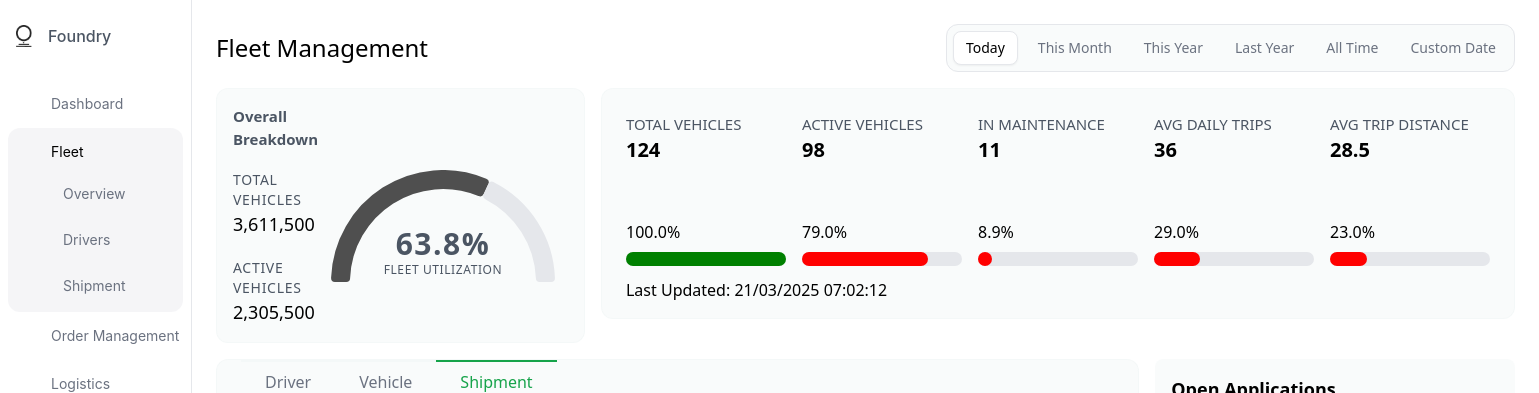
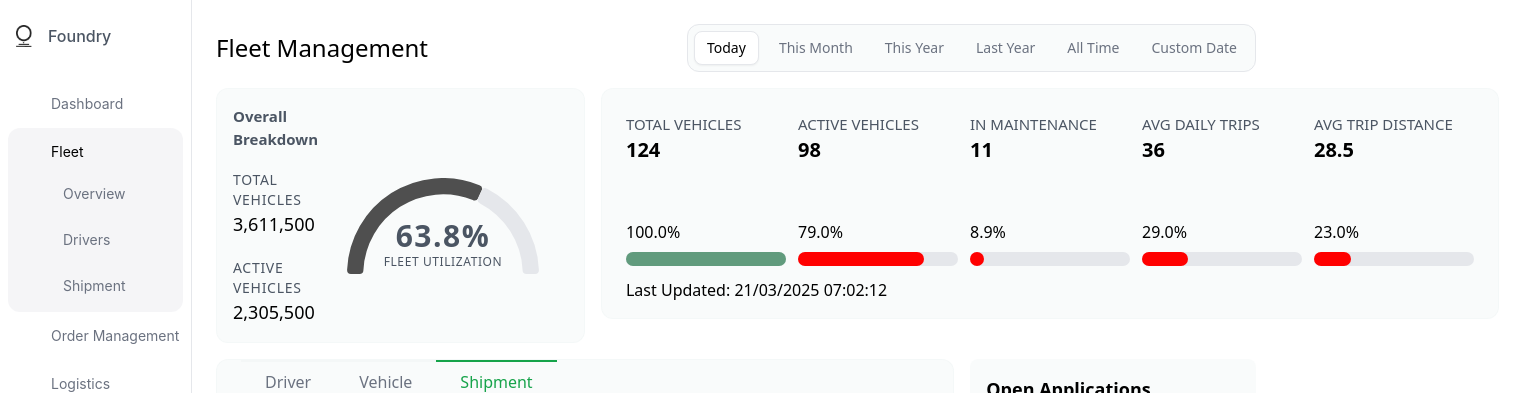
Before and after one commit to Kwasi-1/logistic_tracking, a React (Create React App) app: page /fleet in a window 1280 px wide. Shown: the top 393 px of the page, 1539 px wide, since content can reach past the window. Built offline with nearby package versions, Linux system fonts and the light colour scheme; some icons are missing.

Commit message:
fix size on app.js

```diff
--- a/src/App.js
+++ b/src/App.js
@@ -7,9 +7,9 @@ import { useLocation } from "react-router-dom";
 function App() {
   return (
     <BrowserRouter>
-    <div className="flex">
+    <div className="flex public-sans-body">
     <ShowSidebar/>
-    <div className="flex-1">
+    <div className="w-[85%] ml-[15%]">
     <Routes>
       <Route path="/" element={<Landing/>} />
       <Route path="/fleet" element={<Fleet/>} />
--- a/src/components/fleet_management/LoanStats.jsx
+++ b/src/components/fleet_management/LoanStats.jsx
@@ -34,7 +34,7 @@ const LoanStats = () => {
 
   return (
     <div className="flex flex-col bg-[#e0e6e930] p-4 px-6 rounded-xl border border-[#e0e6e930]">
-      <div className="flex justify-between gap-4 mb-3">
+      <div className="flex justify-between gap-3 mb-3">
         {stats.map(({ label, value }) => {
           const percentage = ((value / 124) * 100).toFixed(1);
 
--- a/src/components/fleet_management/OverviewBreadown.jsx
+++ b/src/components/fleet_management/OverviewBreadown.jsx
@@ -8,8 +8,8 @@ const OverallBreakdown = () => {
   const remainingPercentage = (100 - activePercentage).toFixed(1);
 
   return (
-    <div className="bg-[#e0e6e930] min-w-80 wfull p-4 font-sans rounded-xl border border-[#e0e6e930] flex items-center">
-      <div>
+    <div className="bg-[#e0e6e930] min-w80  p-4 font-sans rounded-xl border border-[#e0e6e930] flex items-center">
+      <div className="w-full">
         <h2 className="text-[15px] text-[#4b5563] font-semibold mb-5">
           Overall Breakdown
         </h2>
@@ -30,7 +30,7 @@ const OverallBreakdown = () => {
 
       {/* Gauge Chart with Proper Props */}
       <div className="flex flex-col items-center justify-center">
-        <div className="mt-4 h-28 w-[250px]">
+        <div className="mt-4 h-24 w-[250px]">
           <GaugeChart
             backgroundColor={["#4F4F4F", "#E5E7EB"]} // Green & Gray
             values={[activePercentage, remainingPercentage]} // Dynamic values
--- a/src/components/fleet_management/RangeBar.jsx
+++ b/src/components/fleet_management/RangeBar.jsx
@@ -7,7 +7,7 @@ const RangeBar = ({ value, total }) => {
         className="h-full rounded-xl min-w-[7px] transition-all duration-300"
         style={{
           width: `${percentage}%`,
-          backgroundColor: percentage === 100 ? "green" : "red",
+          backgroundColor: percentage === 100 ? "#619b7d" : "#FF0000",
         }}
       ></div>
     </div>
--- a/src/components/fleet_management/Sidebar.jsx
+++ b/src/components/fleet_management/Sidebar.jsx
@@ -32,7 +32,7 @@ const SideBar = () => {
   }, [pathname]);
 
   return (
-    <div className="w-[15%] h-screen py-4 px-2 border-r">
+    <div className="w-[15%] fixed bg-white h-screen py-4 px-2 border-r">
       {/* Logo and title */}
       <div
         onClick={() => navigate("/dashboard")}
```
